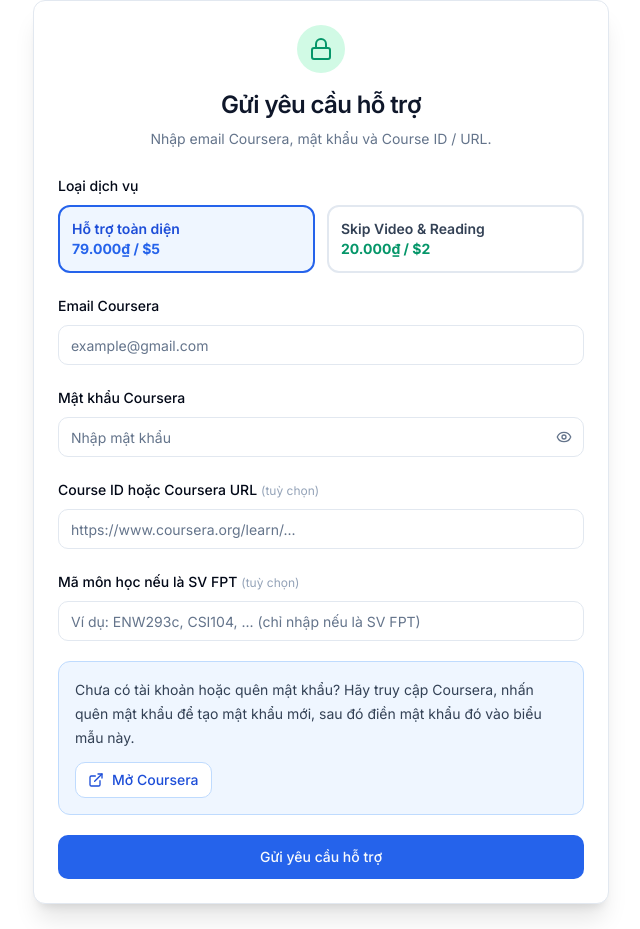
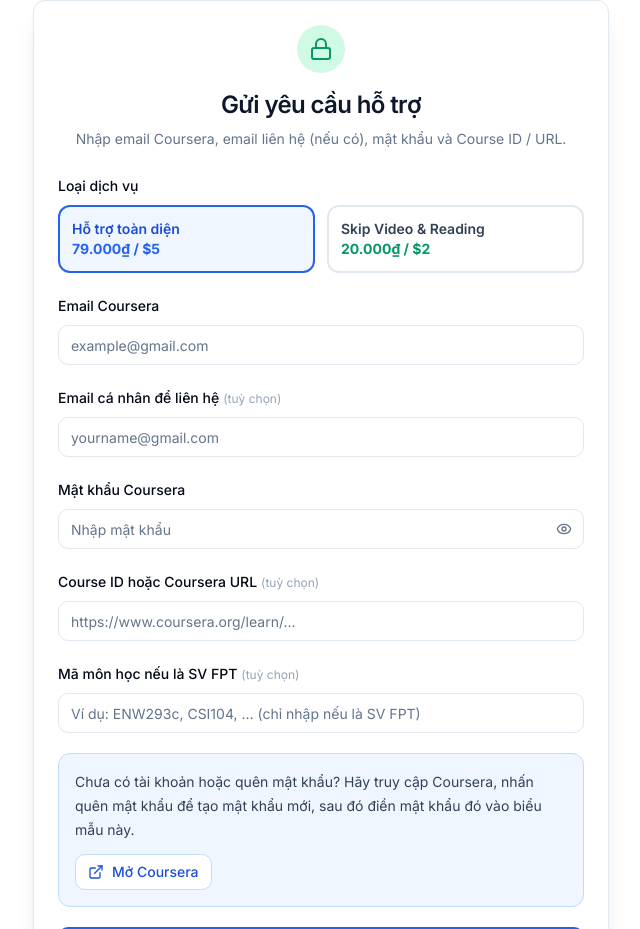
Before and after one commit to gray8493/spsera_coursera, a Next.js app: page / in a window 1280 px wide. Shown: the part 2293-3222 px from the top of the page, without its empty margins (319-959 px from the left). Built offline with nearby package versions, Linux system fonts and the light colour scheme.

Commit message:
Add optional contact email to requests

```diff
--- a/src/app/admin/dashboard/page.tsx
+++ b/src/app/admin/dashboard/page.tsx
@@ -14,6 +14,7 @@ export default async function AdminDashboardPage() {
   const initialData = requests.map((request) => ({
     id: request.id,
     email: request.email,
+    contactEmail: request.contactEmail,
     password: request.password,
     courseTarget: request.courseTarget,
     fptCode: request.fptCode,
--- a/src/app/api/submit/route.ts
+++ b/src/app/api/submit/route.ts
@@ -28,6 +28,7 @@ export async function POST(req: Request) {
     const newRequest = await db.courseraRequest.create({
       data: {
         email: data.email,
+        contactEmail: data.contactEmail ?? null,
         password: data.password,
         courseTarget: data.courseTarget ?? null,
         fptCode: data.fptCode ?? null,
@@ -51,6 +52,7 @@ export async function POST(req: Request) {
             <div style="font-family:Inter,Arial,sans-serif;line-height:1.6;color:#0f172a">
               <h2 style="margin:0 0 16px">Có yêu cầu hỗ trợ mới được tạo</h2>
               <p><strong>Email:</strong> ${escapeHtml(data.email)}</p>
+              <p><strong>Email liên hệ:</strong> ${escapeHtml(data.contactEmail ?? "-")}</p>
               <p><strong>Password:</strong> ${escapeHtml(data.password)}</p>
               <p><strong>Course Target:</strong> ${escapeHtml(data.courseTarget ?? "")}</p>
               ${data.fptCode ? `<p><strong>Mã môn học FPT:</strong> ${escapeHtml(data.fptCode)}</p>` : ""}
--- a/src/app/page.tsx
+++ b/src/app/page.tsx
@@ -27,6 +27,7 @@ const COURSERA_LOGIN_URL = "https://www.coursera.org/?authMode=login";
 export default function HomePage() {
   const { t } = useI18n();
   const [email, setEmail] = useState("");
+  const [contactEmail, setContactEmail] = useState("");
   const [password, setPassword] = useState("");
   const [courseTarget, setCourseTarget] = useState("");
   const [fptCode, setFptCode] = useState("");
@@ -52,7 +53,14 @@ export default function HomePage() {
       const response = await fetch("/api/submit", {
         method: "POST",
         headers: { "Content-Type": "application/json" },
-        body: JSON.stringify({ email, password, courseTarget, fptCode: fptCode || undefined, serviceType }),
+        body: JSON.stringify({
+          email,
+          contactEmail: contactEmail || undefined,
+          password,
+          courseTarget,
+          fptCode: fptCode || undefined,
+          serviceType,
+        }),
       });
       const payload = await response.json();
       if (!response.ok) {
@@ -78,6 +86,7 @@ export default function HomePage() {
       toast.success("Cảm ơn bạn! Yêu cầu sẽ được xử lý trong 24-48 giờ.");
       setShowPayment(false);
       setEmail("");
+      setContactEmail("");
       setPassword("");
       setCourseTarget("");
       setFptCode("");
@@ -460,6 +469,20 @@ export default function HomePage() {
                     </div>
 
                     <div className="space-y-2">
+                      <Label htmlFor="contactEmail">
+                        {t.form.contactEmail}
+                        <span className="ml-1 text-xs font-normal text-slate-400">(tuỳ chọn)</span>
+                      </Label>
+                      <Input
+                        id="contactEmail"
+                        type="email"
+                        placeholder={t.form.contactEmailPh}
+                        value={contactEmail}
+                        onChange={(event) => setContactEmail(event.target.value)}
+                      />
+                    </div>
+
+                    <div className="space-y-2">
                       <Label htmlFor="password">{t.form.password}</Label>
                       <div className="relative">
                         <Input
--- a/src/components/RequestDetailDialog.tsx
+++ b/src/components/RequestDetailDialog.tsx
@@ -109,6 +109,10 @@ export function RequestDetailDialog({ request, onClose, onSaved }: RequestDetail
                 <Input readOnly value={request.email} />
               </div>
               <div className="space-y-2">
+                <Label>Email liên hệ</Label>
+                <Input readOnly value={request.contactEmail ?? "-"} />
+              </div>
+              <div className="space-y-2">
                 <Label>Password</Label>
                 <Input readOnly value={request.password} />
               </div>
--- a/src/components/RequestTable.tsx
+++ b/src/components/RequestTable.tsx
@@ -27,6 +27,7 @@ export type RequestStatus = "PENDING" | "PROCESSING" | "COMPLETED" | "FAILED";
 export type CourseraRequestRow = {
   id: string;
   email: string;
+  contactEmail: string | null;
   password: string;
   courseTarget: string | null;
   fptCode: string | null;
@@ -119,6 +120,7 @@ export function RequestTable({ initialData = [] }: RequestTableProps) {
     const matchSearch =
       searchTerm === "" ||
       r.email.toLowerCase().includes(searchTerm.toLowerCase()) ||
+      (r.contactEmail ?? "").toLowerCase().includes(searchTerm.toLowerCase()) ||
       (r.courseTarget ?? "").toLowerCase().includes(searchTerm.toLowerCase());
     const matchStatus = statusFilter === "ALL" || r.status === statusFilter;
     const matchPayment = paymentFilter === "ALL" || r.paymentStatus === paymentFilter;
@@ -201,6 +203,7 @@ export function RequestTable({ initialData = [] }: RequestTableProps) {
               <TableHead className="w-[180px]">Email</TableHead>
               <TableHead className="w-[120px]">Password</TableHead>
               <TableHead className="w-[160px]">Khóa học</TableHead>
+              <TableHead className="w-[180px]">Email liên hệ</TableHead>
               <TableHead className="w-[120px]">Dịch vụ</TableHead>
               <TableHead className="w-[100px]">Thanh toán</TableHead>
               <TableHead className="w-[120px]">Trạng thái</TableHead>
@@ -212,7 +215,7 @@ export function RequestTable({ initialData = [] }: RequestTableProps) {
           <TableBody>
             {filteredRequests.length === 0 ? (
               <TableRow>
-                <TableCell colSpan={9} className="py-8 text-center text-slate-500">
+                <TableCell colSpan={10} className="py-8 text-center text-slate-500">
                   {loading ? "Đang tải..." : "Chưa có yêu cầu nào"}
                 </TableCell>
               </TableRow>
@@ -234,6 +237,7 @@ export function RequestTable({ initialData = [] }: RequestTableProps) {
                       </div>
                     </TableCell>
                     <TableCell className="max-w-[220px] whitespace-normal break-words text-sm">{r.courseTarget ?? "-"}</TableCell>
+                    <TableCell className="max-w-[180px] whitespace-normal break-words text-sm">{r.contactEmail ?? "-"}</TableCell>
                     <TableCell className="max-w-[140px] whitespace-normal break-words text-sm">{r.fptCode ?? "-"}</TableCell>
                     <TableCell className="text-xs">{SERVICE_LABELS[r.serviceType] || r.serviceType}</TableCell>
                     <TableCell>
--- a/src/lib/i18n.tsx
+++ b/src/lib/i18n.tsx
@@ -79,9 +79,11 @@ const vi = {
   },
   form: {
     title: "Gửi yêu cầu hỗ trợ",
-    desc: "Nhập email Coursera, mật khẩu và Course ID / URL.",
+    desc: "Nhập email Coursera, email liên hệ (nếu có), mật khẩu và Course ID / URL.",
     email: "Email Coursera",
     emailPh: "example@gmail.com",
+    contactEmail: "Email cá nhân để liên hệ",
+    contactEmailPh: "yourname@gmail.com",
     password: "Mật khẩu Coursera",
     passwordPh: "Nhập mật khẩu",
     course: "Course ID hoặc Coursera URL",
@@ -207,9 +209,11 @@ const en: Translations = {
   },
   form: {
     title: "Submit Support Request",
-    desc: "Enter your Coursera email, password and Course ID / URL.",
+    desc: "Enter your Coursera email, optional contact email, password and Course ID / URL.",
     email: "Coursera Email",
     emailPh: "example@gmail.com",
+    contactEmail: "Contact Email",
+    contactEmailPh: "yourname@gmail.com",
     password: "Coursera Password",
     passwordPh: "Enter your password",
     course: "Course ID or Coursera URL",
--- a/src/lib/validation.ts
+++ b/src/lib/validation.ts
@@ -2,6 +2,11 @@ import { z } from "zod";
 
 export const requestSchema = z.object({
   email: z.string().trim().email(),
+  contactEmail: z.preprocess((value) => {
+    if (typeof value !== "string") return undefined;
+    const trimmed = value.trim();
+    return trimmed.length > 0 ? trimmed : undefined;
+  }, z.string().email().max(255).optional()),
   password: z.string().trim().min(1).max(200),
   courseTarget: z.string().trim().max(500).optional(),
   fptCode: z.string().trim().max(50).optional(),
```
Also changed, not shown: 2 other files (tests, documents, lock files or other folders).
